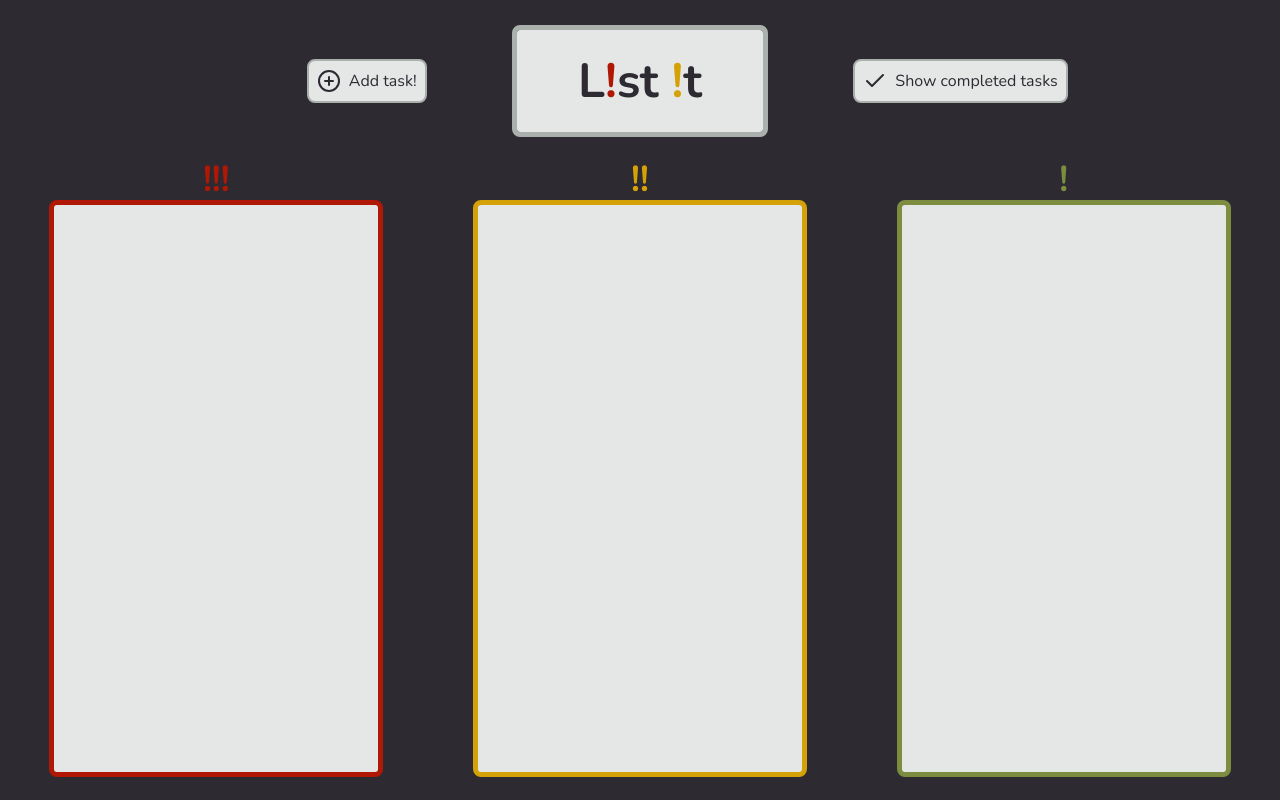
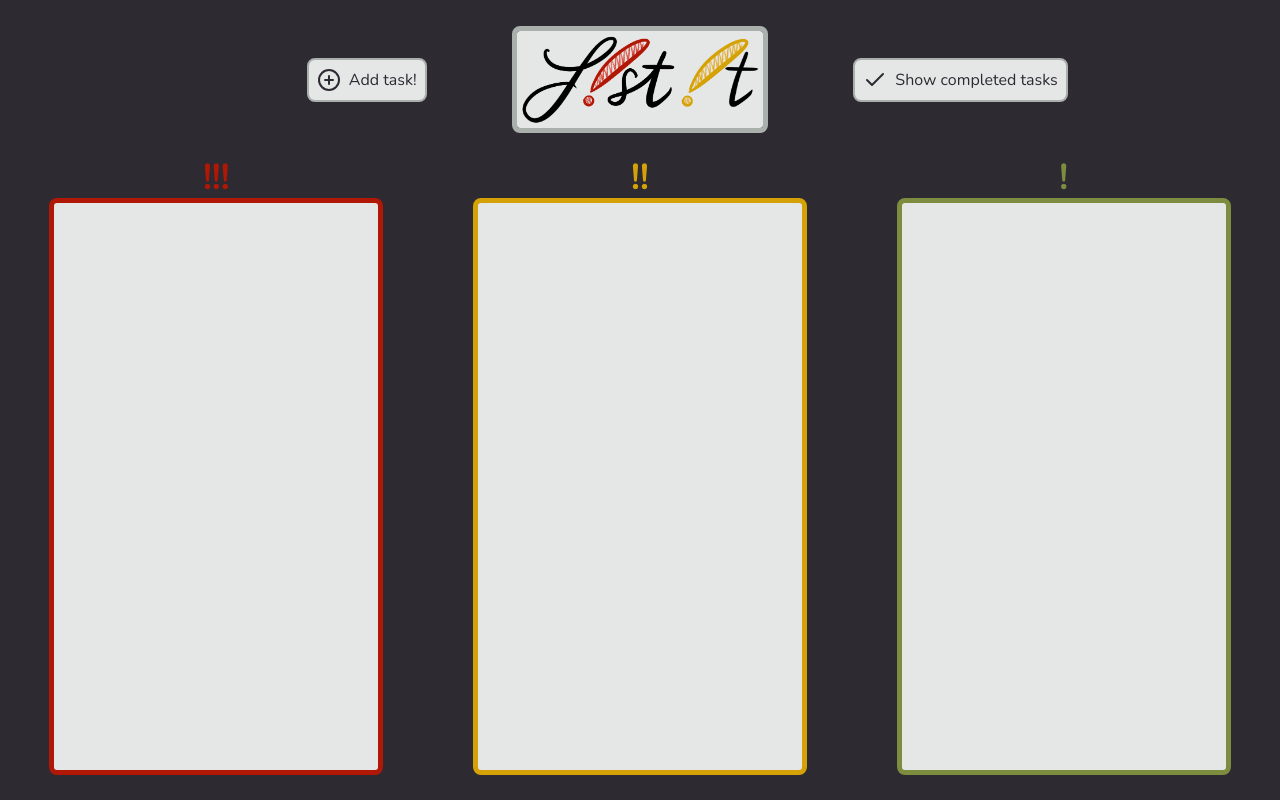
Before and after one commit to astro4u/todo-list-application, a React (Vite) app: page / in a window 1280 px wide. Built offline with nearby package versions, Linux system fonts and the light colour scheme.

Commit message:
fix logo issues

```diff
--- a/src/Header.jsx
+++ b/src/Header.jsx
@@ -13,8 +13,8 @@ export function Header({ child1, child2 }) {
     return (
         <div className={styles.header}>
             <div className={styles.todolisttitle}>
-                {/*<img src="\src\assets\listit-logo.png" alt="ListIt logo"/>*/}
-                <p className={styles.title}>L<span className="text-veryImportant">!</span>st <span className="text-semiImportant">!</span>t</p>
+                <img src="./listit-logo.png" alt="ListIt logo"/>
+                {/*<p className={styles.title}>L<span className="text-veryImportant">!</span>st <span className="text-semiImportant">!</span>t</p>*/}
             </div>
             <div className={styles.addtaskbuttonarea}>
                 { child1 }
```
Also changed, not shown: public/listit-logo.png (renamed from src/assets/listit-logo.png).
